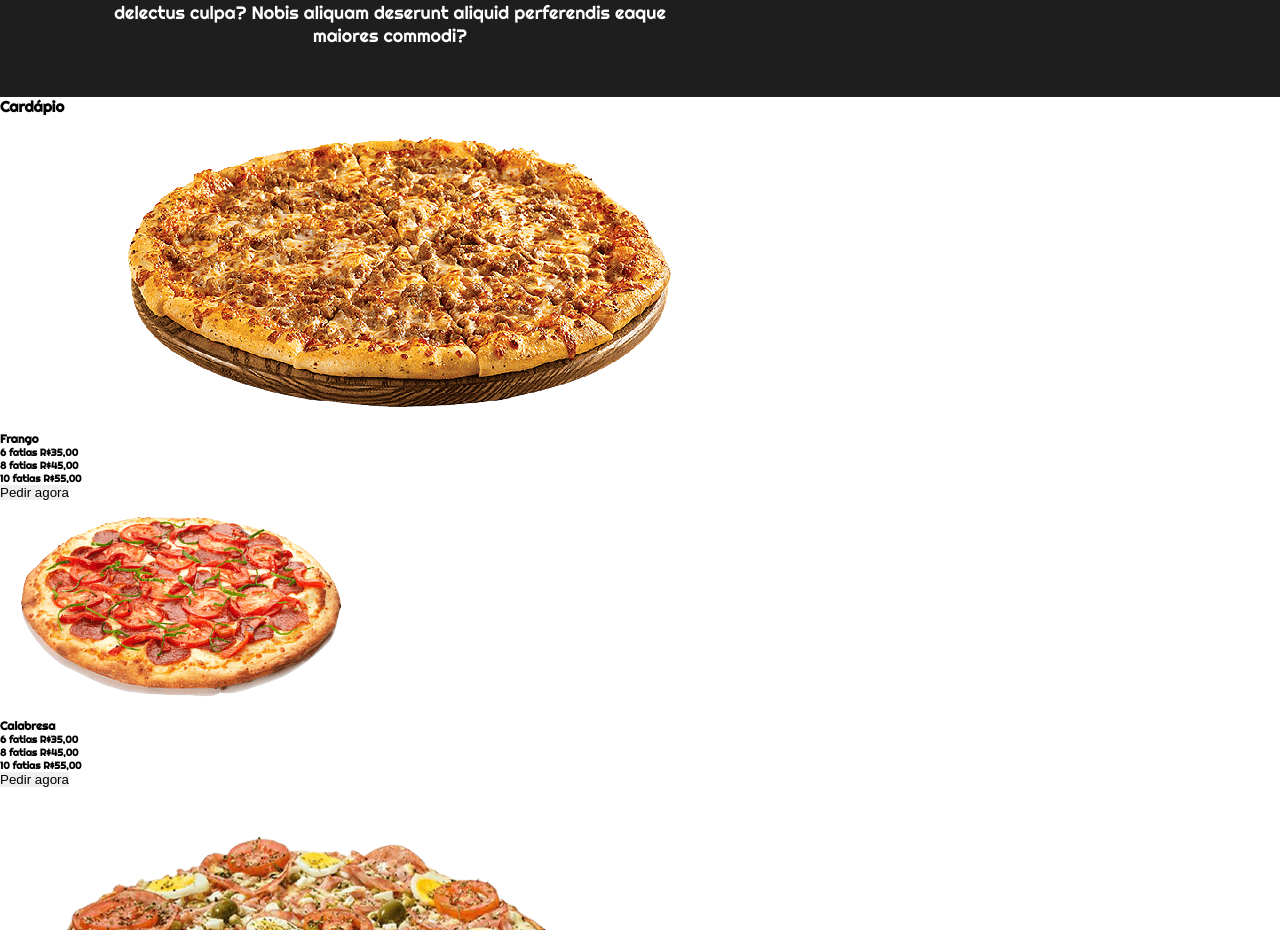
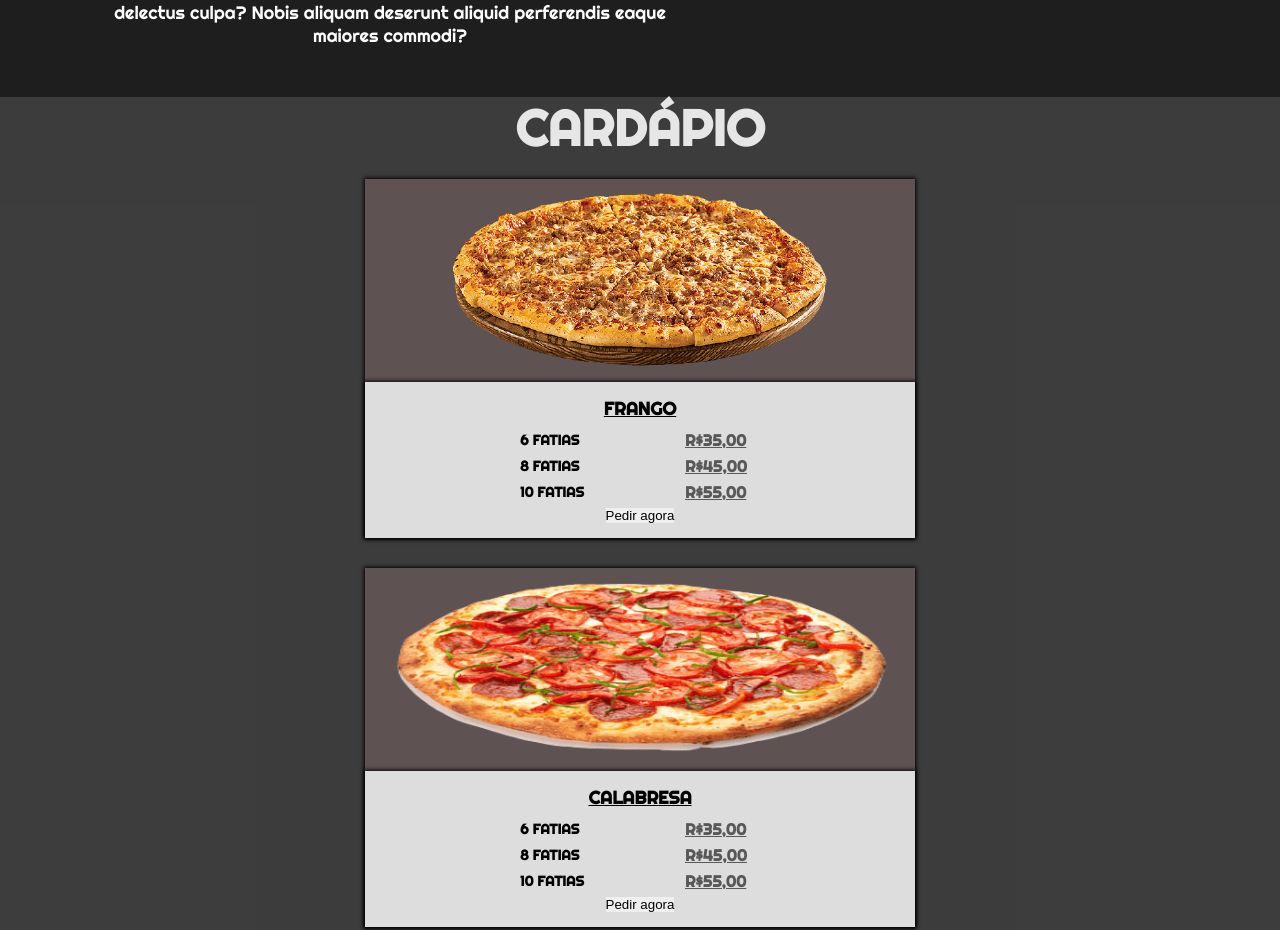
Before and after one commit to eliass0usa/Pizzaria_LandingPage-myversion-, a plain HTML site: page index.html in a window 1280 px wide. Shown: the part 1320-2250 px from the top of the page. Drawn offline with nearby package versions, Linux system fonts and the light colour scheme.

Commit message:
:art: Style Cardápio

```diff
--- a/style.css
+++ b/style.css
@@ -179,3 +179,76 @@ html {
     font-size: 1.8rem;
     width: 600px;
 }
+
+/* Cardápio */
+
+.cardapio {
+    width: 100%;
+    display: flex;
+    flex-direction: column;
+    align-items: center;
+    justify-content: center;
+    background-color: rgba(12,12,12,0.8);
+}
+
+.cardapio h2 {
+    font-size: 5rem;
+    color: #e6e6e6;
+    text-transform: uppercase;
+}
+
+.itens-cardapio {
+    width: 80%;
+    margin-top: 2rem;
+    margin-bottom: 2rem;
+    display: grid;
+    grid-template-columns: repeat(auto-fit, minmax(250px, 550px));
+    justify-content: center;
+    align-items: center;
+    gap: 30px;
+}
+
+.itens-cardapio .info {
+    background-color: rgb(221, 221, 221);
+    border: none;
+    display: flex;
+    flex-direction: column;
+    align-items: center;
+    justify-content: center;
+    padding: 1.5rem;
+}
+
+.itens-cardapio .info h3 {
+    font-size: 1.8rem;
+    text-transform: uppercase;
+    margin-bottom: 1rem;
+    text-decoration: underline;
+}
+
+.itens-cardapio .info h4 {
+    font-size: 1.4rem;
+    text-transform: uppercase;
+    margin-bottom: 0.6rem;
+    display: grid;
+    justify-content: center;
+    align-items: center;
+    grid-template-columns: 150px 150px;
+    margin-left: 6rem;
+}
+
+.itens-cardapio .info h4 span {
+    font-size: 1.6rem;
+    color: #585858;
+    margin-left: 1.5rem;
+    text-decoration: underline;
+}
+
+.itens-cardapio div {
+    background-color: #5e5252;
+    box-shadow: 0px 0px 4px 1px
+}
+
+.itens-cardapio img {
+    width: 100%;
+    height: 200px;
+}
```
